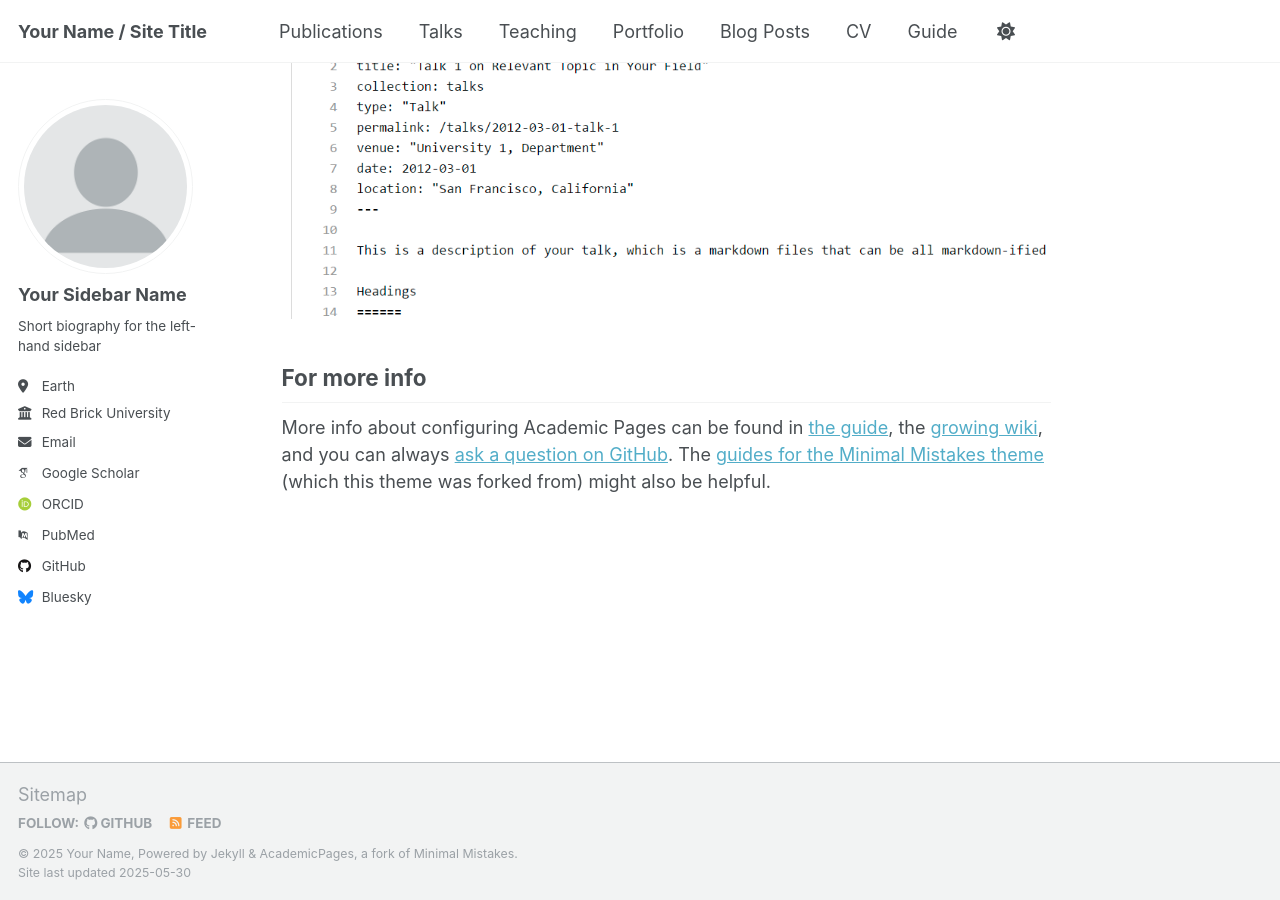
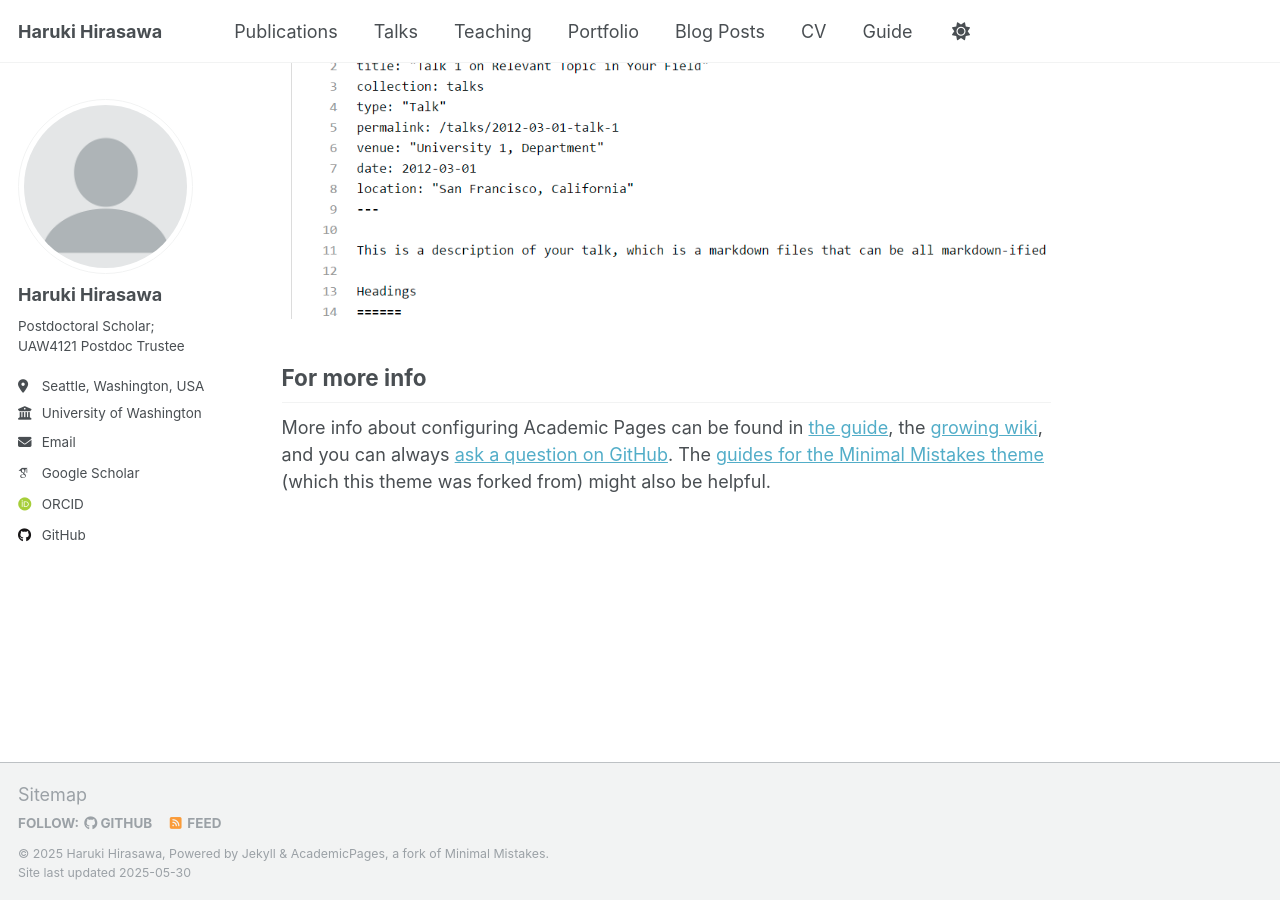
Before and after one commit to haruki-hirasawa/haruki-hirasawa.github.io, a Jekyll site: the page built from _pages/about.md, in a window 1280 px wide and 900 px high, scrolled down 2636 px. Built offline with Jekyll 4.4.1, drawn with Linux system fonts in a browser that asks for light colours; some web fonts are replaced.

Commit message:
Update _config.yml

```diff
--- a/_config.yml
+++ b/_config.yml
@@ -9,13 +9,13 @@
 # Basic Site Settings
 locale                   : "en-US"
 site_theme               : "default"
-title                    : "Your Name / Site Title"
+title                    : "Haruki Hirasawa"
 title_separator          : "-"
-name                     : &name "Your Name"
-description              : &description "personal description"
-url                      : https://academicpages.github.io # the base hostname & protocol for your site e.g. "https://[your GitHub username].github.io" or if you already have some other page hosted on Github then use "https://[your GitHub username].github.io/[Your Repo Name]"
+name                     : &name "Haruki Hirasawa"
+description              : &description "Personal page"
+url                      : https://haruki-hirasawa.github.io # the base hostname & protocol for your site e.g. "https://[your GitHub username].github.io" or if you already have some other page hosted on Github then use "https://[your GitHub username].github.io/[Your Repo Name]"
 baseurl                  : "" # the subpath of your site, e.g. "/blog"
-repository               : "academicpages/academicpages.github.io"
+repository               : "haruki-hirasawa/haruki-hirasawa.github.io"
 
 # Site Author - The following control what appear as part of the author content on the side bar.
 #               If a field is blank the icon and link will not appear, otherwise it will be shown.
@@ -23,22 +23,22 @@ repository               : "academicpages/academicpages.github.io"
 author:
   # Biographic information
   avatar           : "profile.png"
-  name             : "Your Sidebar Name"
+  name             : "Haruki Hirasawa"
   pronouns         : # example: "she/her"
-  bio              : "Short biography for the left-hand sidebar"
-  location         : "Earth"
-  employer         : "Red Brick University"
+  bio              : "Postdoctoral Scholar; UAW4121 Postdoc Trustee"
+  location         : "Seattle, Washington, USA"
+  employer         : "University of Washington"
   uri              : # URL
-  email            : "none@example.org"
+  email            : "harukih@uw.edu"
 
   # Academic websites
   academia         : # URL
   arxiv            : # URL - Update with the correct link to your profile
-  googlescholar    : "https://scholar.google.com/citations?user=PS_CX0AAAAAJ"
+  googlescholar    : "https://scholar.google.com/citations?user=0eg_C58AAAAJ&hl=en"
   impactstory      : # URL
-  orcid            : "http://orcid.org/yourorcidurl"
+  orcid            : "http://orcid.org/0000-0001-8249-8364"
   semantic         : # URL
-  pubmed           : "https://www.ncbi.nlm.nih.gov/pubmed/?term=john+snow"
+  pubmed           : # URL
   researchgate     : # URL
   scopus           : # URL
 
@@ -46,12 +46,12 @@ author:
   bitbucket        : # Username - Update with your username on the site
   codepen          : # Username
   dribbble         : # Username
-  github           : "academicpages"
+  github           : "haruki-hirasawa"
   kaggle           : # Username
   stackoverflow    : # User number or user number and name (i.e., use "1" or "1/jeff-atwood")
 
   # Social media
-  bluesky          : "bsky.app" # Replace this with you Bluesky username
+  bluesky          : # Replace this with you Bluesky username
   facebook         : # Username
   flickr           : # Username
   foursquare       : # Username
```
